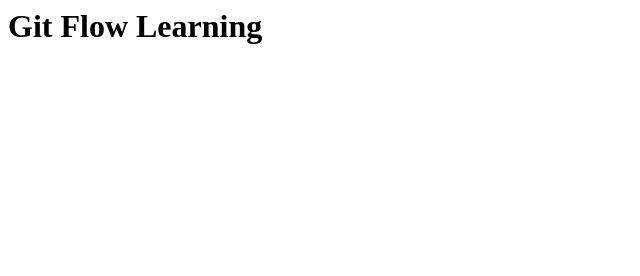
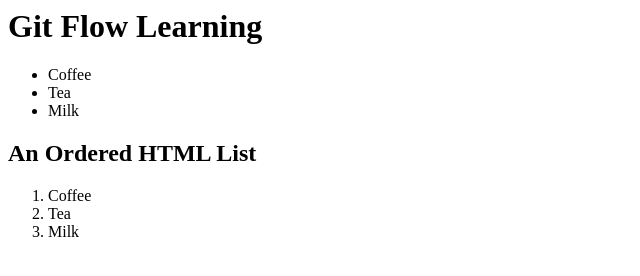
Before and after one commit to Nikhilchudasama/learn-gitflow, a plain HTML site: page index.html in a window 1280 px wide. Shown: the whole page, without its empty margins (0-640 px from the left). Drawn offline with Linux system fonts and the light colour scheme.

Commit message:
listing added

```diff
--- a/index.html
+++ b/index.html
@@ -6,5 +6,18 @@
 </head>
 <body>
     <h1>Git Flow Learning</h1>
+    <ul>
+        <li>Coffee</li>
+        <li>Tea</li>
+        <li>Milk</li>
+      </ul>
+
+      <h2>An Ordered HTML List</h2>
+
+      <ol>
+        <li>Coffee</li>
+        <li>Tea</li>
+        <li>Milk</li>
+      </ol>
 </body>
 </html>
```
